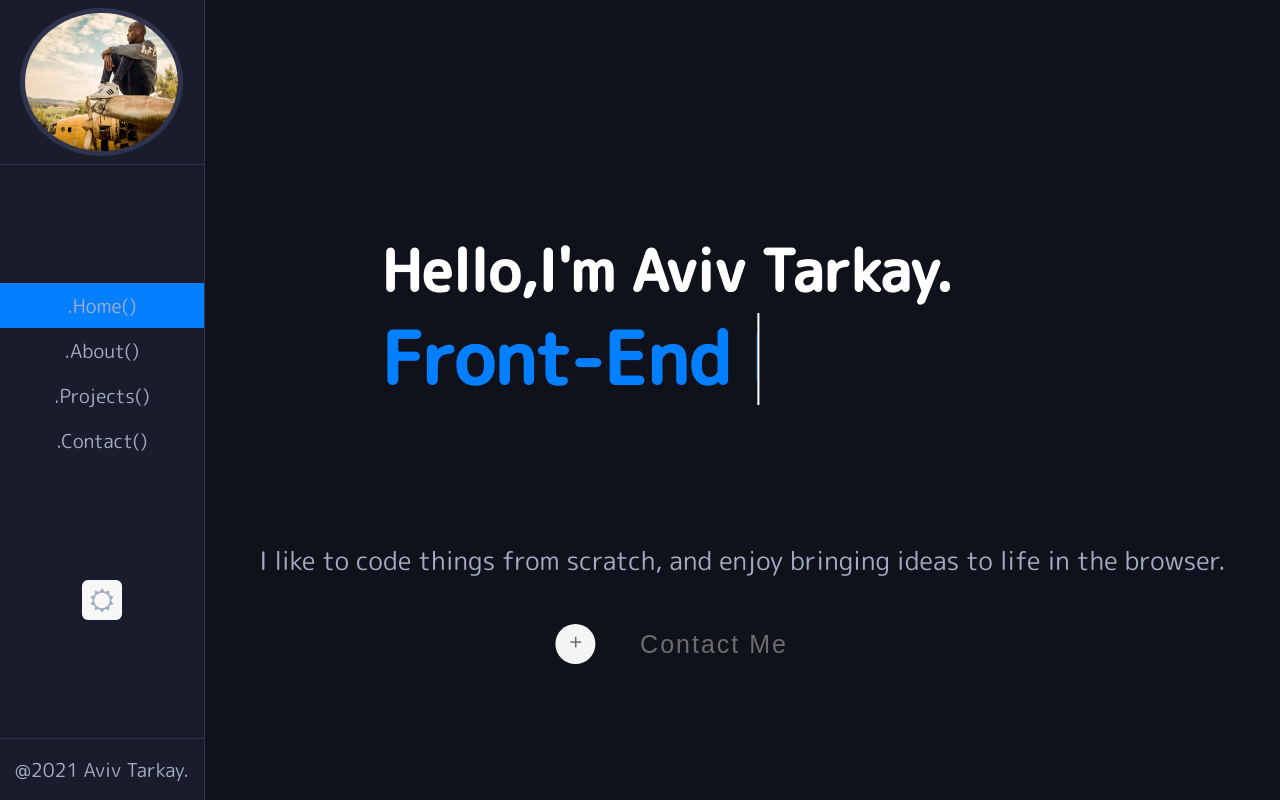
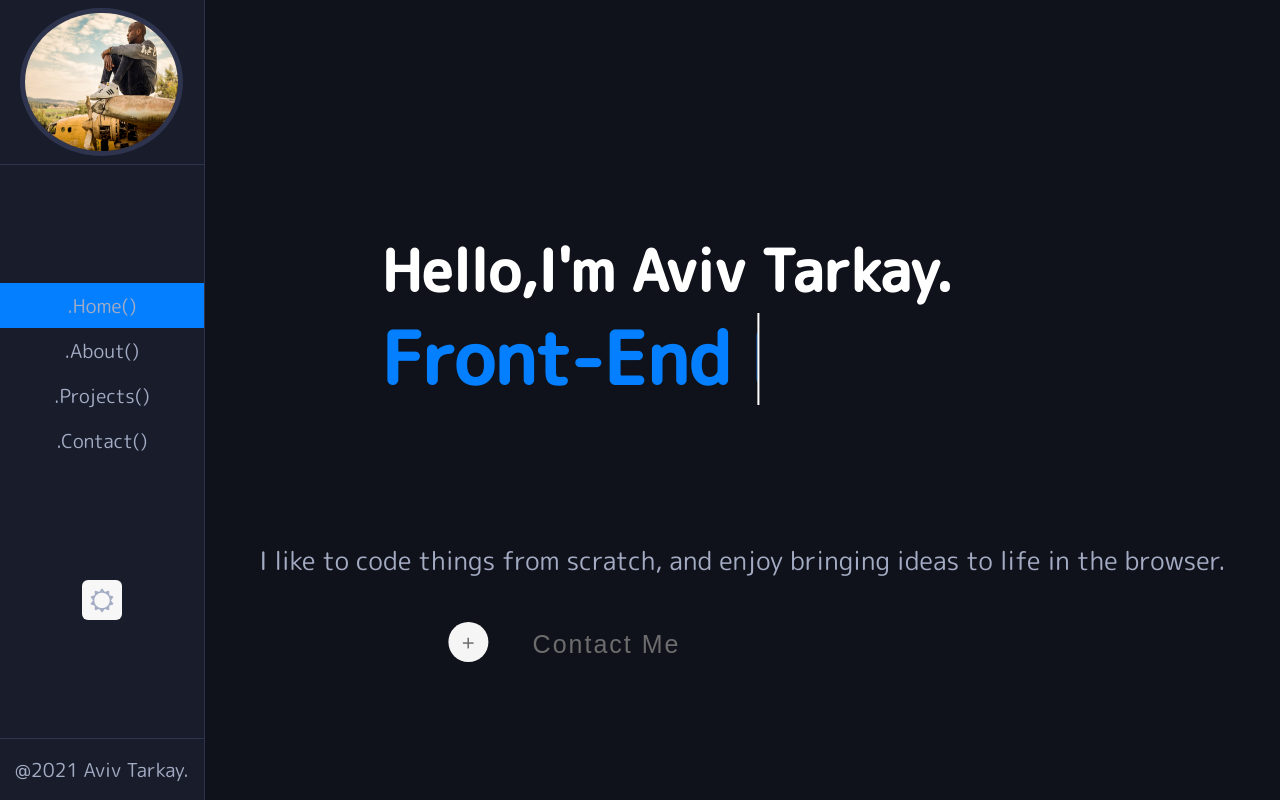
Before and after one commit to AvivTarkay/My-Latest-Portfolio, a React (Create React App) app: page / in a window 1280 px wide. Built offline with nearby package versions, Linux system fonts and the light colour scheme.

Commit message:
social connect me animation

```diff
--- a/src/styles/_typography.scss
+++ b/src/styles/_typography.scss
@@ -103,19 +103,15 @@ $phone: 480px;
 		width: 100%;
 		display: flex;
 		align-items: center;
-		flex-wrap: wrap;
+		justify-content: center;
 	}
 	.divsWrapper {
-		width: 50%;
-		height: 8vh;
+		width: 100%;
+		height: 9vh;
 		display: flex;
-		flex-direction: row;
 		justify-content: center;
 		align-items: center;
-		margin-left: 20%;
-		@media (max-width: $phone) {
-			width: 100%;
-		}
+		flex-wrap: wrap;
 	}
 	.plusBtn {
 		transition: all 0.2s linear;
@@ -123,38 +119,49 @@ $phone: 480px;
 		background: whitesmoke;
 		height: 40px;
 		width: 40px;
-		margin-right: 2%;
+		margin-right: 1%;
+		margin-bottom: 4px;
 		border-radius: 50%;
 		font-family: Cambria, Cochin, Georgia, Times, "Times New Roman", serif;
 		font-size: 25px;
 		text-align: center;
-		line-height: 35px;
+		line-height: 40px;
 		cursor: pointer;
-		@media (max-width: $phone) {
-			font-size: 25px;
-			height: 36px;
-			line-height: 35px;
+		@media (max-width: $tablet) {
+			margin-bottom: 10px;
 		}
 	}
-
 	.shareBtn {
-		height: 6vh;
-		width: 40%;
-		border-radius: 25px;
+		height: 8vh;
+		width: 50%;
 		display: flex;
 		flex-direction: column;
-		justify-content: space-between;
+		justify-content: center;
 		align-items: center;
-		overflow: hidden;
+		overflow-y: scroll;
+		overflow-y: hidden;
+		// @media screen and (max-width: $desktop) {
+		// 	// width: 100%;
+		// 	overflow-x: visible;
+		// }
 		@media (max-width: $phone) {
 			width: 100%;
+			margin-left: 15%;
 		}
 		.socialPart {
 			width: 100%;
 			display: flex;
-			align-items: center;
-			margin-top: 2%;
+			gap: 3%;
+			margin-top: 6%;
 			animation: contactSlide 1s ease 0s 1 normal forwards;
+			@media screen and (max-width: $desktop) {
+				position: relative;
+				left: 20px;
+			}
+			@media screen and (max-width: $phone) {
+				position: relative;
+				left: -3px;
+			}
 		}
 		.social1,
 		.social2,
@@ -166,15 +173,31 @@ $phone: 480px;
 			border-radius: 50%;
 			font-family: Cambria, Cochin, Georgia, Times, "Times New Roman", serif;
 			font-size: 35px;
-			color: #fff;
+			// color: #fff;
 			text-align: center;
 			line-height: 35px;
 			margin-right: 10px;
 			cursor: pointer;
-			@media (max-width: $phone) {
-				font-size: 25px;
-				margin-right: 2px;
-			}
+			// @media (max-width: $phone) {
+			// 	font-size: 25px;
+			// 	margin-right: 2px;
+			// 	height: 30px;
+			// }
+		}
+		.social1 {
+			color: rgb(0, 89, 255);
+		}
+		.social2 {
+			color: rgb(132, 36, 241);
+		}
+		.social3 {
+			color: rgb(24, 196, 226);
+		}
+		.social4 {
+			color: rgb(255, 0, 85);
+		}
+		.social5 {
+			color: rgb(95, 145, 240);
 		}
 		.msg {
 			font-family: Arial, Helvetica, sans-serif;
@@ -182,9 +205,11 @@ $phone: 480px;
 			letter-spacing: 2px;
 			color: rgb(109, 108, 108);
 			line-height: 6vh;
-			@media (max-width: $phone) {
-				font-size: 25px;
-				margin-left: -35%;
+			position: relative;
+			right: 30%;
+			@media screen and (max-width: $phone) {
+				position: relative;
+				right: 35px;
 			}
 		}
 		.msgSlide {
@@ -192,7 +217,13 @@ $phone: 480px;
 			font-size: 25px;
 			letter-spacing: 2px;
 			color: rgb(109, 108, 108);
+			position: relative;
+			right: 30%;
 			animation: slideOut 1s ease 0s 1 normal forwards;
+			// @media (max-width: $phone) {
+			// 	font-size: 25px;
+			// 	margin-left: -35%;
+			// }
 			@keyframes slideOut {
 				0% {
 					opacity: 1;
```
Also changed, not shown: src/Pages/HomePage.jsx (+1 -11 lines), 1 other file (tests, documents, lock files or other folders).
